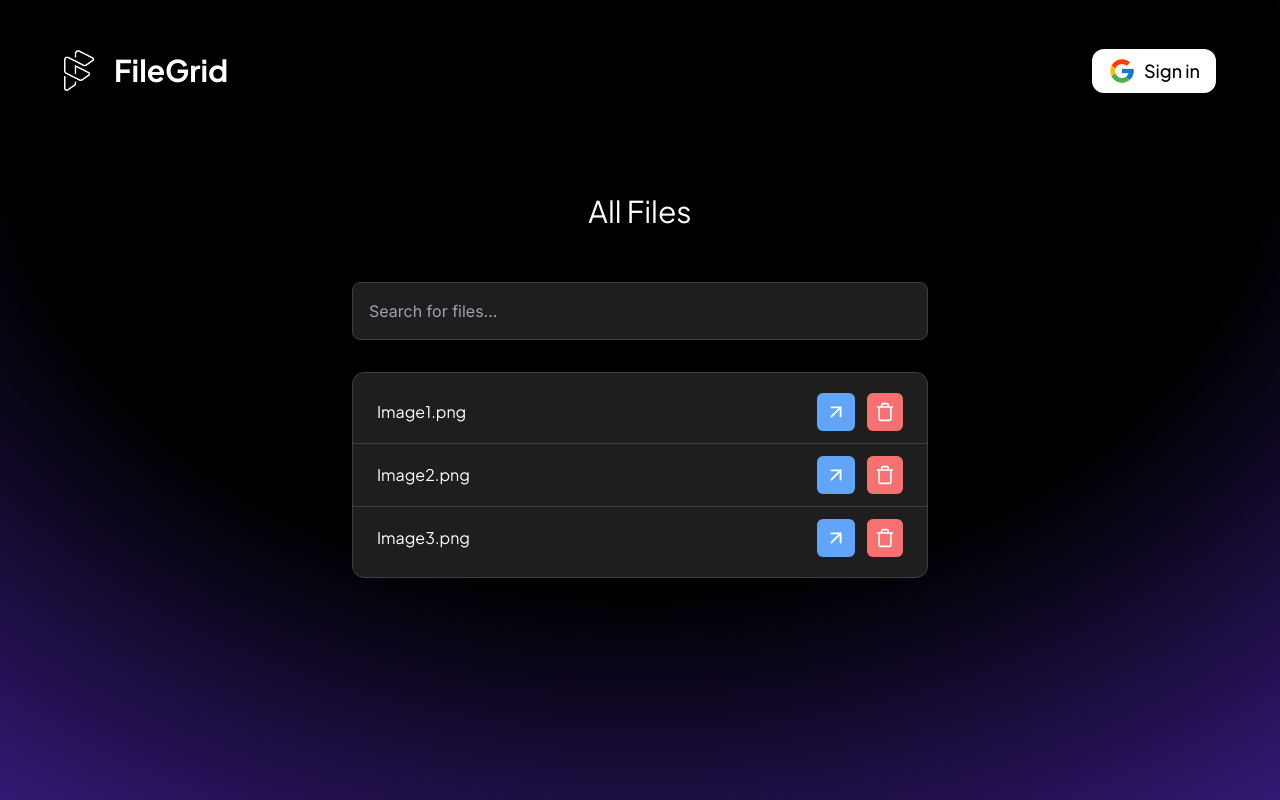
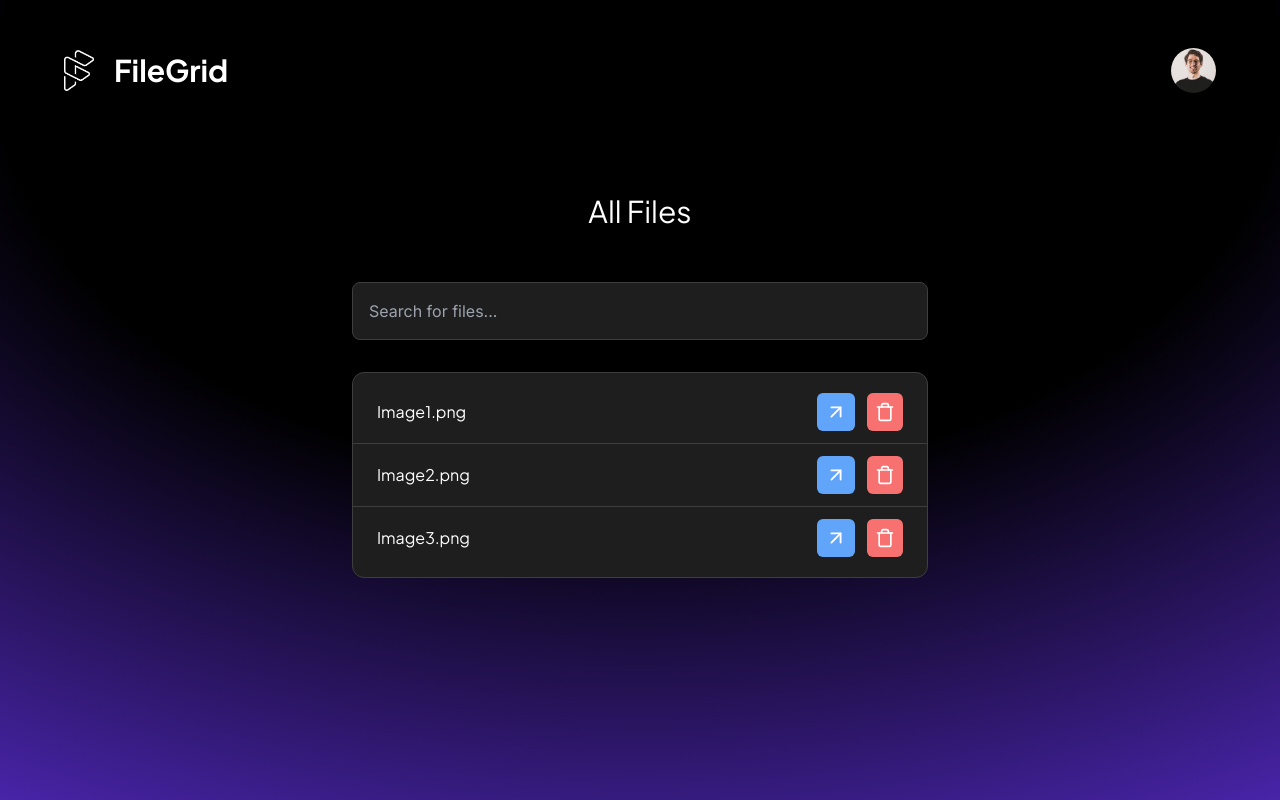
Before and after one commit to Leslie747401/FileGrid, a Next.js app: page /Files in a window 1280 px wide. Shown: the top 800 px of the page. Built offline with nearby package versions, Linux system fonts and the light colour scheme.

Commit message:
Made Some Changes in Navbar and Files Page

```diff
--- a/app/Files/page.jsx
+++ b/app/Files/page.jsx
@@ -4,8 +4,8 @@ import List from '../../components/List'
 
 export default function page() {
   return (
-    // <div class="absolute inset-0 -z-10 w-screen h-screen flex flex-col items-center [background:radial-gradient(125%_125%_at_50%_10%,#000_40%,#63e_100%)] px-5 sm:px-16">
-    <div class="absolute inset-0 -z-10 min-h-max min-w-max flex flex-col items-center [background:radial-gradient(125%_125%_at_50%_10%,#000_40%,#63e_100%)] px-5 sm:px-16">
+    <div class="absolute inset-0 -z-10 w-screen h-screen flex flex-col items-center [background:radial-gradient(125%_125%_at_50%_10%,#000_40%,#63e_100%)] px-5 sm:px-16">
+    {/* // <div class="absolute inset-0 -z-10 min-h-max min-w-max flex flex-col items-center [background:radial-gradient(125%_125%_at_50%_10%,#000_40%,#63e_100%)] px-5 sm:px-16"> */}
 
         <Navbar/>
         <List/>
--- a/components/Navbar.jsx
+++ b/components/Navbar.jsx
@@ -35,7 +35,7 @@ export default function Navbar() {
             <div className='flex gap-8 items-center'>
 
                 {/* Sign in Button  */}
-                <button className='bg-white rounded-xl flex justify-center h-fit px-3 sm:px-4 py-2 gap-2'>
+                {/* <button className='bg-white rounded-xl flex justify-center h-fit px-3 sm:px-4 py-2 gap-2'>
                     <Image
                         src={Google}
                         alt='Logo'
@@ -44,10 +44,10 @@ export default function Navbar() {
                         className='object-contain'
                     />
                     <p className='text-[16px] sm:text-[18px] font-medium'>Sign in</p>
-                </button>
+                </button> */}
 
                 {/* Circle */}
-                {/* <div className='cursor-pointer' onClick={() => setDropdown(!dropdown)}>
+                <div className='cursor-pointer' onClick={() => setDropdown(!dropdown)}>
                     <Image
                         src={user}
                         alt='Logo'
@@ -55,7 +55,7 @@ export default function Navbar() {
                         height={45}
                         className='rounded-full'
                     />
-                </div> */}
+                </div>
 
 
             </div>
```
Also changed, not shown: Components/Navbar.jsx (+4 -4 lines).
